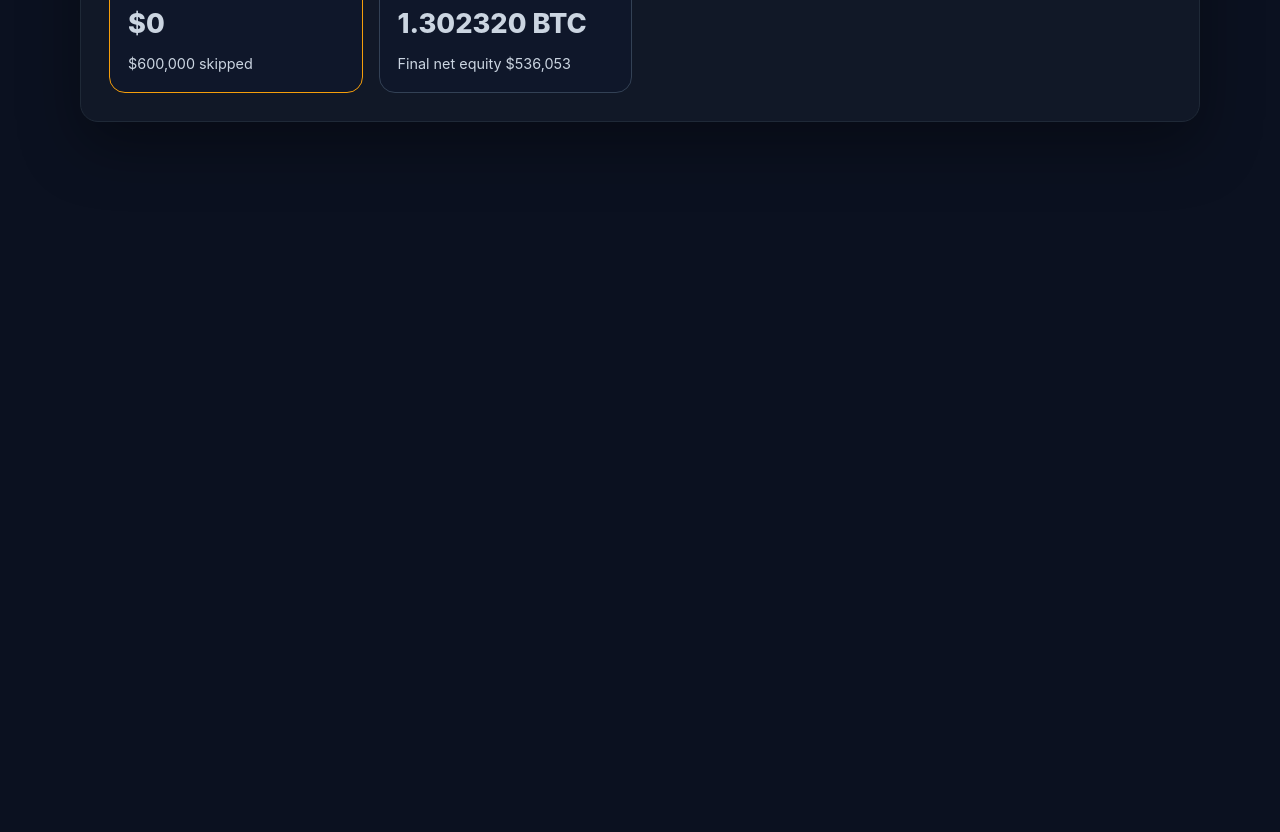
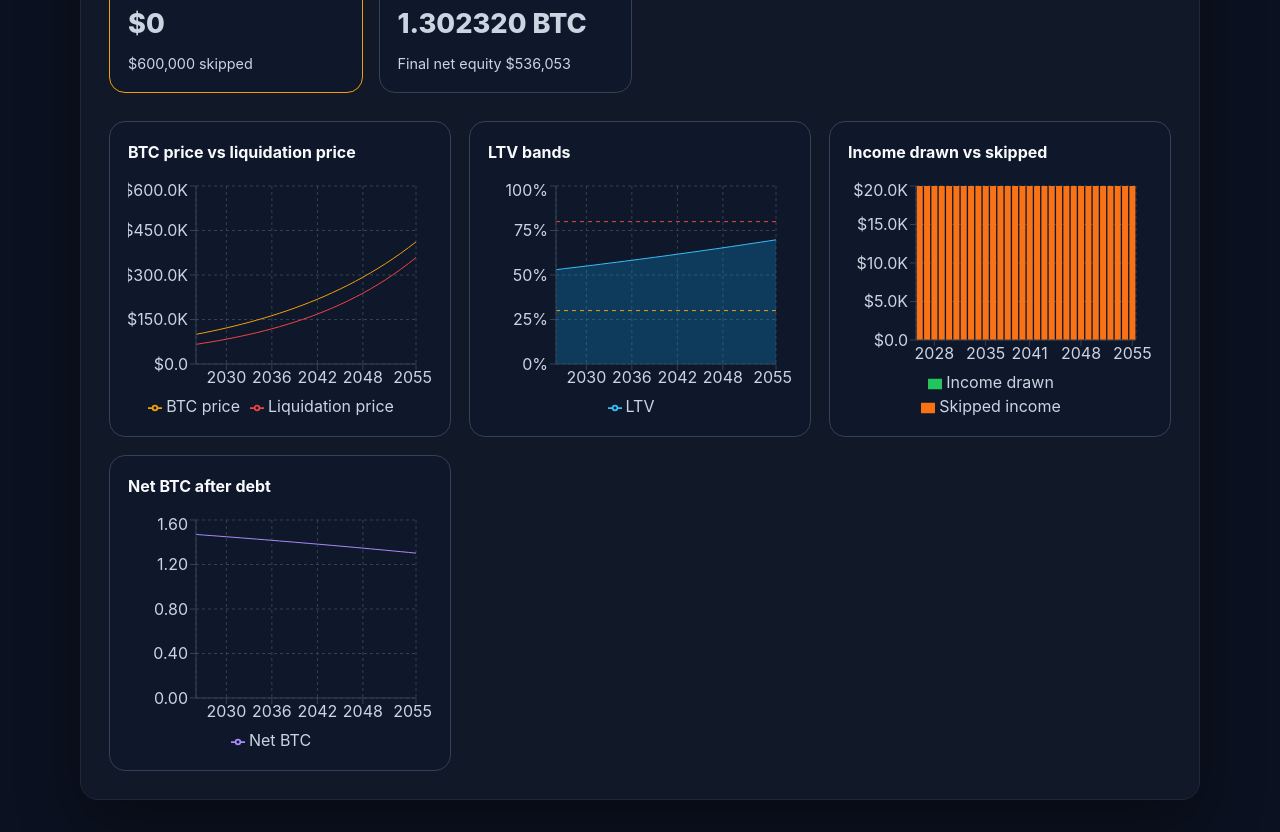
Before and after one commit to zartyblartfast/btc-gear, a React (Vite) app: page / in a window 1280 px wide. Shown: the part 480-1312 px from the top of the page. Before the commit the page ends 800 px from the top, so only its background shows below. Built offline with nearby package versions, Linux system fonts and the light colour scheme.

Commit message:
feat: add dashboard projection charts

```diff
--- /dev/null
+++ b/src/dashboard/chartData.ts
@@ -0,0 +1,23 @@
+import type { ProjectionResult } from '../engine/projection';
+
+export type ProjectionChartRow = {
+  year: number;
+  btcPriceUsd: number;
+  liquidationPriceUsd: number;
+  ltvPct: number;
+  incomeDrawnUsd: number;
+  skippedIncomeUsd: number;
+  netBtcAfterDebt: number;
+};
+
+export function buildProjectionChartRows(projection: ProjectionResult): ProjectionChartRow[] {
+  return projection.rows.map((row) => ({
+    year: row.year,
+    btcPriceUsd: row.btcPriceUsd,
+    liquidationPriceUsd: row.liquidationPriceUsd,
+    ltvPct: row.ltvPct,
+    incomeDrawnUsd: row.actualDrawUsd,
+    skippedIncomeUsd: row.skippedIncomeUsd,
+    netBtcAfterDebt: row.netBtcAfterDebt,
+  }));
+}
--- a/src/pages/DashboardPage.tsx
+++ b/src/pages/DashboardPage.tsx
@@ -1,4 +1,20 @@
-import { useMemo } from 'react';
+import { useMemo, type ReactNode } from 'react';
+import {
+  Area,
+  AreaChart,
+  Bar,
+  BarChart,
+  CartesianGrid,
+  Legend,
+  Line,
+  LineChart,
+  ReferenceLine,
+  ResponsiveContainer,
+  Tooltip,
+  XAxis,
+  YAxis,
+} from 'recharts';
+import { buildProjectionChartRows } from '../dashboard/chartData';
 import { buildDashboardSummaryCards } from '../dashboard/summaryCards';
 import { buildProjection } from '../engine/projection';
 import type { BtcGearConfig } from '../engine/types';
@@ -9,7 +25,9 @@ type DashboardPageProps = {
 };
 
 export function DashboardPage({ config = DEFAULT_BTC_GEAR_CONFIG }: DashboardPageProps) {
-  const cards = useMemo(() => buildDashboardSummaryCards(buildProjection(config)), [config]);
+  const projection = useMemo(() => buildProjection(config), [config]);
+  const cards = useMemo(() => buildDashboardSummaryCards(projection), [projection]);
+  const chartRows = useMemo(() => buildProjectionChartRows(projection), [projection]);
 
   return (
     <section aria-label="Dashboard overview">
@@ -23,6 +41,115 @@ export function DashboardPage({ config = DEFAULT_BTC_GEAR_CONFIG }: DashboardPag
           </article>
         ))}
       </div>
+
+      <section className="projection-chart-grid" aria-label="Projection charts">
+        <ChartCard title="BTC price vs liquidation price">
+          <ResponsiveContainer width="100%" height={240}>
+            <LineChart data={chartRows} margin={{ top: 8, right: 16, bottom: 0, left: 8 }}>
+              <CartesianGrid strokeDasharray="3 3" />
+              <XAxis dataKey="year" />
+              <YAxis tickFormatter={formatCompactUsd} />
+              <Tooltip formatter={formatUsdTooltip} />
+              <Legend />
+              <Line type="monotone" dataKey="btcPriceUsd" name="BTC price" stroke="#f59e0b" dot={false} />
+              <Line type="monotone" dataKey="liquidationPriceUsd" name="Liquidation price" stroke="#ef4444" dot={false} />
+            </LineChart>
+          </ResponsiveContainer>
+        </ChartCard>
+
+        <ChartCard title="LTV bands">
+          <ResponsiveContainer width="100%" height={240}>
+            <AreaChart data={chartRows} margin={{ top: 8, right: 16, bottom: 0, left: 8 }}>
+              <CartesianGrid strokeDasharray="3 3" />
+              <XAxis dataKey="year" />
+              <YAxis domain={[0, 100]} tickFormatter={formatPctAxis} />
+              <Tooltip formatter={formatPctTooltip} />
+              <Legend />
+              <ReferenceLine y={config.loan.incomeLtvCeilingPct} name="Income ceiling" stroke="#f59e0b" strokeDasharray="4 4" />
+              <ReferenceLine y={config.loan.liquidationLtvPct} name="Liquidation" stroke="#ef4444" strokeDasharray="4 4" />
+              <Area type="monotone" dataKey="ltvPct" name="LTV" stroke="#38bdf8" fill="#0ea5e9" fillOpacity={0.25} />
+            </AreaChart>
+          </ResponsiveContainer>
+        </ChartCard>
+
+        <ChartCard title="Income drawn vs skipped">
+          <ResponsiveContainer width="100%" height={240}>
+            <BarChart data={chartRows} margin={{ top: 8, right: 16, bottom: 0, left: 8 }}>
+              <CartesianGrid strokeDasharray="3 3" />
+              <XAxis dataKey="year" />
+              <YAxis tickFormatter={formatCompactUsd} />
+              <Tooltip formatter={formatUsdTooltip} />
+              <Legend />
+              <Bar dataKey="incomeDrawnUsd" name="Income drawn" stackId="income" fill="#22c55e" />
+              <Bar dataKey="skippedIncomeUsd" name="Skipped income" stackId="income" fill="#f97316" />
+            </BarChart>
+          </ResponsiveContainer>
+        </ChartCard>
+
+        <ChartCard title="Net BTC after debt">
+          <ResponsiveContainer width="100%" height={240}>
+            <LineChart data={chartRows} margin={{ top: 8, right: 16, bottom: 0, left: 8 }}>
+              <CartesianGrid strokeDasharray="3 3" />
+              <XAxis dataKey="year" />
+              <YAxis tickFormatter={formatBtcAxis} />
+              <Tooltip formatter={formatBtcTooltip} />
+              <Legend />
+              <Line type="monotone" dataKey="netBtcAfterDebt" name="Net BTC" stroke="#a78bfa" dot={false} />
+            </LineChart>
+          </ResponsiveContainer>
+        </ChartCard>
+      </section>
     </section>
   );
 }
+
+type ChartCardProps = {
+  title: string;
+  children: ReactNode;
+};
+
+function ChartCard({ title, children }: ChartCardProps) {
+  return (
+    <article className="projection-chart-card" aria-label={title}>
+      <h3>{title}</h3>
+      <div className="projection-chart-frame">{children}</div>
+    </article>
+  );
+}
+
+function formatCompactUsd(value: number): string {
+  return new Intl.NumberFormat('en-US', {
+    notation: 'compact',
+    style: 'currency',
+    currency: 'USD',
+    maximumFractionDigits: 1,
+  }).format(value);
+}
+
+function formatUsdTooltip(value: unknown): [string, string] {
+  return [formatWholeUsd(Number(value)), ''];
+}
+
+function formatWholeUsd(value: number): string {
+  return new Intl.NumberFormat('en-US', {
+    style: 'currency',
+    currency: 'USD',
+    maximumFractionDigits: 0,
+  }).format(value);
+}
+
+function formatPctAxis(value: number): string {
+  return `${value}%`;
+}
+
+function formatPctTooltip(value: unknown): [string, string] {
+  return [`${Number(value).toFixed(1)}%`, ''];
+}
+
+function formatBtcAxis(value: number): string {
+  return value.toFixed(2);
+}
+
+function formatBtcTooltip(value: unknown): [string, string] {
+  return [`${Number(value).toFixed(6)} BTC`, ''];
+}
--- a/src/styles.css
+++ b/src/styles.css
@@ -120,6 +120,42 @@ h1, h2 {
   border-color: #dc2626;
 }
 
+.projection-chart-grid {
+  display: grid;
+  gap: 18px;
+  grid-template-columns: repeat(auto-fit, minmax(320px, 1fr));
+  margin-top: 28px;
+}
+
+.projection-chart-card {
+  border: 1px solid #334155;
+  border-radius: 16px;
+  background: #0f172a;
+  padding: 18px;
+}
+
+.projection-chart-card h3 {
+  color: #f8fafc;
+  font-size: 1rem;
+  margin: 0 0 14px;
+}
+
+.projection-chart-frame {
+  min-height: 240px;
+}
+
+.projection-chart-frame .recharts-cartesian-grid line,
+.projection-chart-frame .recharts-cartesian-axis-line,
+.projection-chart-frame .recharts-cartesian-axis-tick-line {
+  stroke: #334155;
+}
+
+.projection-chart-frame .recharts-text,
+.projection-chart-frame .recharts-legend-item-text {
+  fill: #cbd5e1;
+  color: #cbd5e1 !important;
+}
+
 @media (max-width: 760px) {
   .app-header {
     align-items: start;
```
Also changed, not shown: 3 other files (tests, documents, lock files or other folders).
